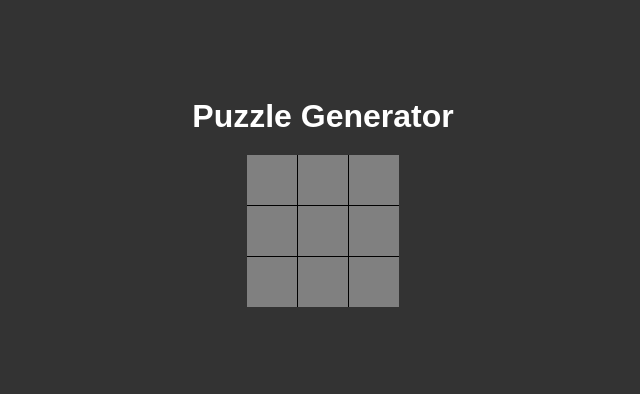
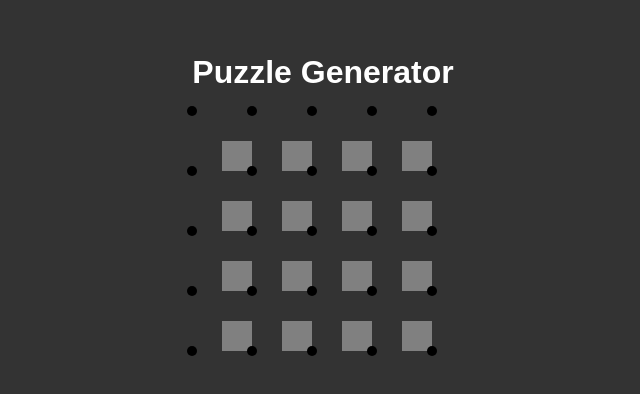
Before and after one commit to ntayl0r/TheWitnessPuzzleGenerator, a React (Create React App) app: page / in a window 1280 px wide. Shown: the part 208-602 px from the top of the page, without its empty margins (317-957 px from the left). Built offline with nearby package versions, Linux system fonts and the light colour scheme.

Commit message:
Basic pathing from two weeks ago forgot to push

```diff
--- a/src/App.js
+++ b/src/App.js
@@ -2,14 +2,12 @@ import React, { useState } from 'react';
 import Grid from './Graph';
 
 function App() {
-  // Width and height handled here for now
-  const [width] = useState(3);
-  const [height] = useState(3);
+  const [width] = useState(4);
+  const [height] = useState(4);
 
   return (
     <div className="App">
-      <h1>Puzzle Generator</h1>
-      {/* Pass the width and height to Grid */}
+      <h1 style={{ textAlign: 'center', color: 'white' }}>Puzzle Generator</h1>
       <Grid width={width} height={height} />
     </div>
   );
--- a/src/Graph.js
+++ b/src/Graph.js
@@ -1,49 +1,113 @@
-import React, { useState, useEffect } from 'react';
+import React, { useState } from 'react';
 
 const Grid = ({ width, height }) => {
-  const [grid, setGrid] = useState(
-    Array(height).fill(Array(width).fill('empty'))
-  );
+  const [path, setPath] = useState([]);
+  const [isDrawing, setIsDrawing] = useState(false);
 
-  useEffect(() => {
-    // Reinitialize the grid when width or height changes
-    setGrid(Array(height).fill(Array(width).fill('empty')));
-  }, [width, height]);
+  const handleNodeClick = (row, col) => {
+    if (!isDrawing) {
+      // Start drawing
+      setPath([{ row, col }]);
+      setIsDrawing(true);
+    } else {
+      // Stop drawing
+      setIsDrawing(false);
+    }
+  };
 
-  const handleCellClick = (rowIndex, colIndex) => {
-    const newGrid = grid.map((row, rIdx) =>
-      row.map((cell, cIdx) =>
-        rIdx === rowIndex && cIdx === colIndex ? 'filled' : cell
-      )
-    );
-    setGrid(newGrid);
+  const handleMouseEnter = (row, col) => {
+    if (!isDrawing) return;
+    const lastNode = path[path.length - 1];
+
+    const isAdjacent =
+      (Math.abs(lastNode.row - row) === 1 && lastNode.col === col) ||
+      (Math.abs(lastNode.col - col) === 1 && lastNode.row === row);
+
+    const alreadyInPath = path.some((n) => n.row === row && n.col === col);
+
+    if (isAdjacent && !alreadyInPath) {
+      setPath((prev) => [...prev, { row, col }]);
+    }
   };
+
+  const isNodeInPath = (row, col) =>
+    path.some((node) => node.row === row && node.col === col);
 
   return (
     <div
-      className="grid"
       style={{
+        position: 'relative',
         display: 'grid',
-        gridTemplateColumns: `repeat(${width}, 1fr)`,
-        gap: '1px',
-        width: 'max-content',
-        margin: 'auto',
-        backgroundColor: 'black',
+        gridTemplateColumns: `repeat(${width * 2 - 1}, 30px)`,
+        gridTemplateRows: `repeat(${height * 2 - 1}, 30px)`,
+        backgroundColor: '#333',
       }}
     >
-      {grid.map((row, rowIndex) =>
-        row.map((cell, colIndex) => (
+      {Array.from({ length: height }).map((_, cellRow) =>
+        Array.from({ length: width }).map((_, cellCol) => (
           <div
-            key={`${rowIndex}-${colIndex}`}
-            onClick={() => handleCellClick(rowIndex, colIndex)}
+            key={`cell-${cellRow}-${cellCol}`}
             style={{
-              width: '50px',
-              height: '50px',
-              backgroundColor: cell === 'filled' ? 'blue' : 'gray',
+              gridColumn: cellCol * 2 + 2,
+              gridRow: cellRow * 2 + 2,
+              backgroundColor: 'gray',
+              width: '30px',
+              height: '30px',
             }}
-          ></div>
+          />
         ))
       )}
+
+      {Array.from({ length: height + 1 }).map((_, row) =>
+        Array.from({ length: width + 1 }).map((_, col) => {
+          const isInPath = isNodeInPath(row, col);
+          return (
+            <div
+              key={`node-${row}-${col}`}
+              onClick={() => handleNodeClick(row, col)}
+              onMouseEnter={() => handleMouseEnter(row, col)}
+              style={{
+                width: '10px',
+                height: '10px',
+                backgroundColor: isInPath ? 'blue' : 'black',
+                borderRadius: '50%',
+                position: 'absolute',
+                top: row * 30 - 5 + row * 30,
+                left: col * 30 - 5 + col * 30,
+                cursor: 'pointer',
+              }}
+            />
+          );
+        })
+      )}
+
+      {path.map((node, index) => {
+        if (index === 0) return null;
+        const prevNode = path[index - 1];
+        const isHorizontal = node.row === prevNode.row;
+        const isVertical = node.col === prevNode.col;
+
+        if (!isHorizontal && !isVertical) return null;
+
+        const x1 = prevNode.col * 1000 + prevNode.col * 1000 + 5;
+        const y1 = prevNode.row * 1000 + prevNode.row * 1000 + 5;
+        const x2 = node.col * 1000 + node.col * 1000 + 5;
+        const y2 = node.row * 1000 + node.row * 1000 + 5;
+
+        return (
+          <div
+            key={`line-${index}`}
+            style={{
+              position: 'absolute',
+              backgroundColor: 'blue',
+              top: Math.min(y1, y2),
+              left: Math.min(x1, x2),
+              width: isHorizontal ? Math.abs(x2 - x1) : 5,
+              height: isVertical ? Math.abs(y2 - y1) : 5,
+            }}
+          />
+        );
+      })}
     </div>
   );
 };
```
